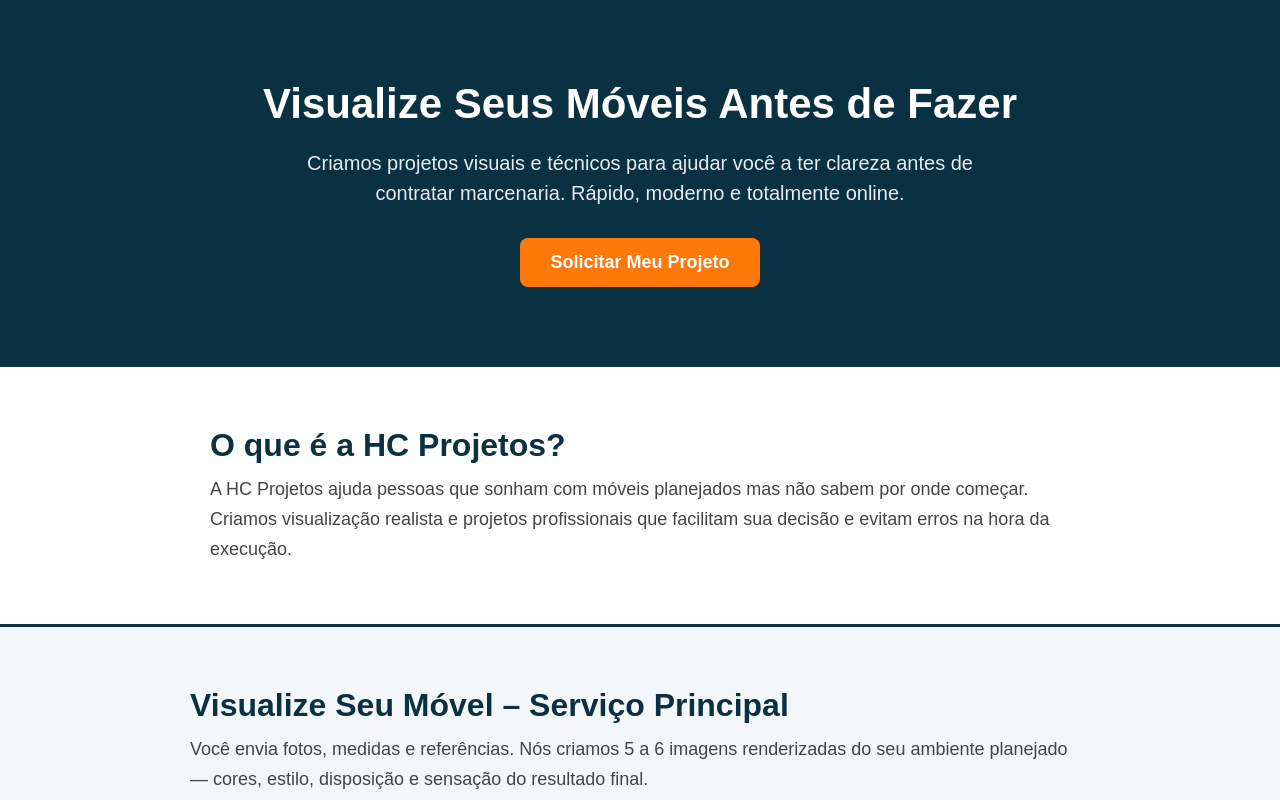
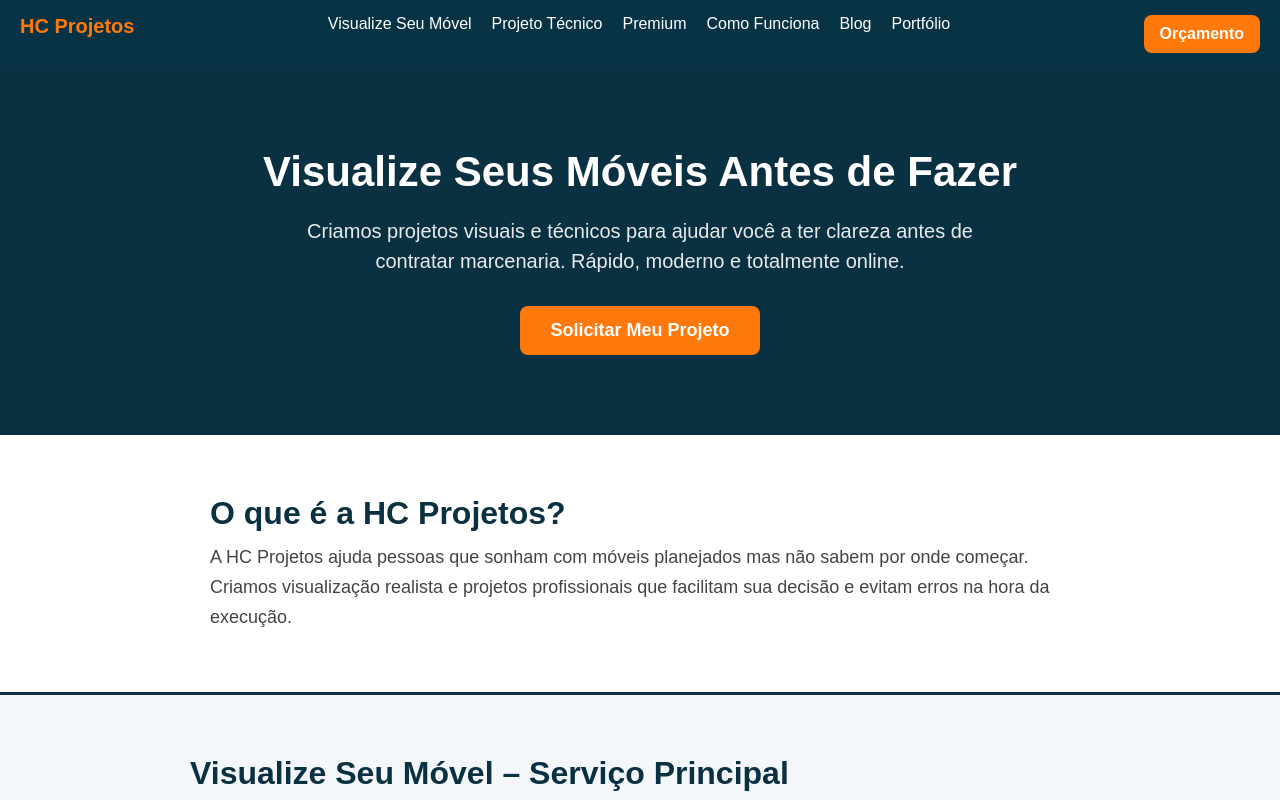
Before and after one commit to hcmarcenaria/Hcprojetos-site, a Next.js app: page / in a window 1280 px wide. Shown: the top 800 px of the page. Built offline with nearby package versions, Linux system fonts and the light colour scheme.

Commit message:
Atualizar o _app.js

```diff
--- a/pages/_app.js
+++ b/pages/_app.js
@@ -1,10 +1,11 @@
 import '../styles/globals.css'
 import Script from 'next/script'
+import Header from '../components/Header'
 
 export default function App({ Component, pageProps }) {
   return (
     <>
-      {/* Código do Google AdSense */}
+      {/* Script do Google AdSense */}
       <Script
         async
         src="https://pagead2.googlesyndication.com/pagead/js/adsbygoogle.js?client=ca-pub-8672859609478046"
@@ -12,6 +13,10 @@ export default function App({ Component, pageProps }) {
         strategy="afterInteractive"
       />
 
+      {/* MENU SUPERIOR */}
+      <Header />
+
+      {/* CONTEÚDO DO SITE */}
       <Component {...pageProps} />
     </>
   )
```
